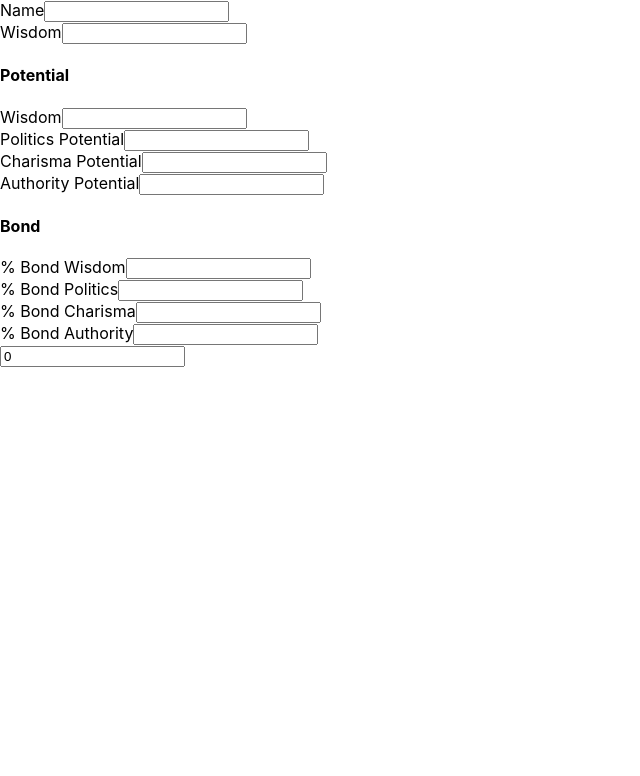
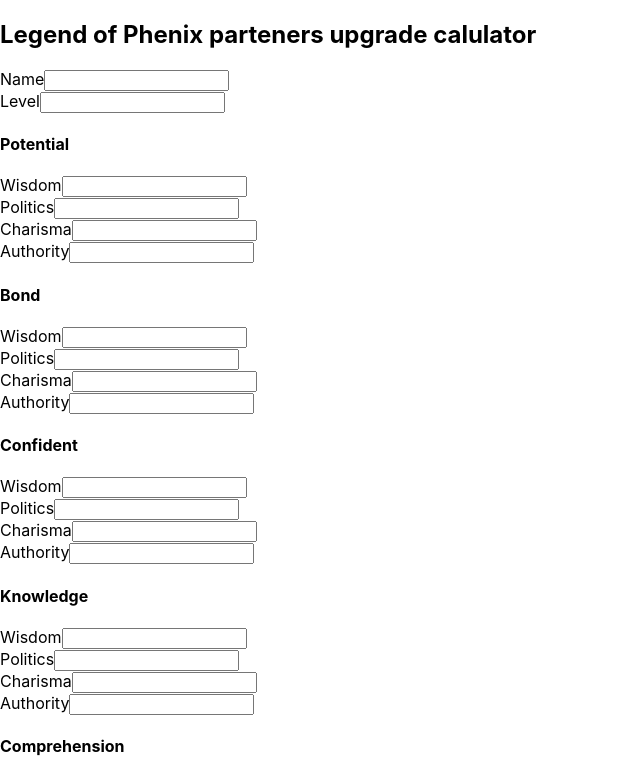
Before and after one commit to AoMirai/lop-attr-partenair-calculator, a React (Create React App) app: page / in a window 1280 px wide. Shown: the top 776 px of the page, without its empty margins (0-640 px from the left). Built offline with nearby package versions, Linux system fonts and the light colour scheme.

Commit message:
inputs done

```diff
--- a/src/App.js
+++ b/src/App.js
@@ -13,7 +13,7 @@ class App extends Component {
   }
 
   handleChange = (event) => {
-    this.setState({ [event.target.name]: event.target.value });
+    this.setState({ [event.target.id]: event.target.value });
     console.log(this.state);
   }
 
@@ -25,6 +25,7 @@ class App extends Component {
   render() {
   return (
     <div className="App">
+      <h2>Legend of Phenix parteners upgrade calulator</h2>
       <Parameter handleChange={this.handleChange} onClickResult={this.onClickResult}/>
       <Result  value={this.state.result.toString()}/>
       <History history={this.state.history}/>
--- a/src/Input.jsx
+++ b/src/Input.jsx
@@ -5,10 +5,10 @@ class Input extends Component {
     render() {
         return (
             <div>
-                <label htmlFor="wis">{this.props.name}</label>
+                <label htmlFor={this.props.name}>{this.props.name}</label>
                 <input
-                type="text"
-                id={this.props.name}
+                type={this.props.type}
+                id={this.props.id}
                 name={this.props.name}
                 onChange={this.props.handleChange}
               />
--- a/src/Parameter.jsx
+++ b/src/Parameter.jsx
@@ -1,50 +1,57 @@
 import React, { Component } from 'react';
 import Input from './Input';
 
+let potential = ["Wisdom", "Politics", "Charisma", "Authority"]
 class Parameter extends Component {
+
     render() {
         return (
             <div className="Parameter">
-                <Input handleChange={this.props.handleChange} name="Name"/>
-                <Input handleChange={this.props.handleChange} name="Wisdom"/>
+                <Input handleChange={this.props.handleChange} name="Name" id="name" type="text" />
+                <Input handleChange={this.props.handleChange} type="number" name="Level" id="lvl" />
                 <h4>Potential</h4>
-                <div>
-                    <div>
-                        <label htmlFor="wis">Wisdom</label>
-                        <input type="text" className='wis' />
-                    </div>
-                    <div>
-                        <label htmlFor="pol">Politics Potential</label>
-                        <input type="text" className='pol' />
-                    </div>
-                    <div>
-                        <label htmlFor="cha">Charisma Potential</label>
-                        <input type="text" className='cha' />
-                    </div>
-                    <div>
-                        <label htmlFor="aut">Authority Potential</label>
-                        <input type="text" className='aut' />
-                    </div>
-                </div>
+                {potential.map(pot =>
+                    <Input handleChange={this.props.handleChange}
+                        type="number"
+                        key={'pot' + pot}
+                        id={'pot' + pot}
+                        name={pot} />)}
                 <h4>Bond</h4>
-                <div>
-                    <div>
-                        <label htmlFor="bond">% Bond Wisdom</label>
-                        <input type="text" className='bond' />
-                    </div>
-                    <div>
-                        <label htmlFor="bond">% Bond Politics</label>
-                        <input type="text" className='bond' />
-                    </div>
-                    <div>
-                        <label htmlFor="bond">% Bond Charisma</label>
-                        <input type="text" className='bond' />
-                    </div>
-                    <div>
-                        <label htmlFor="bond">% Bond Authority</label>
-                        <input type="text" className='bond' />
-                    </div>
-                </div>
+                {potential.map(pot =>
+                    <Input handleChange={this.props.handleChange}
+                        type="number"
+                        key={'bond' + pot}
+                        id={'bond' + pot}
+                        name={pot}
+                    />)}
+                <h4>Confident</h4>
+                {potential.map(pot =>
+                    <Input handleChange={this.props.handleChange}
+                        type="number"
+                        key={'confident' + pot}
+                        id={'confident' + pot}
+                        name={pot} />)}
+                <h4>Knowledge</h4>
+                {potential.map(pot =>
+                    <Input handleChange={this.props.handleChange}
+                        type="number"
+                        key={'knowledge' + pot}
+                        id={'knowledge' + pot}
+                        name={pot} />)}
+                <h4>Comprehension</h4>
+                {potential.map(pot =>
+                    <Input handleChange={this.props.handleChange}
+                        type="number"
+                        key={'comprehension' + pot}
+                        id={'comprehension' + pot}
+                        name={pot} />)}
+                <h4>Other</h4>
+                {potential.map(pot =>
+                    <Input handleChange={this.props.handleChange}
+                        type="number"
+                        key={'bond' + pot}
+                        id={'bond' + pot}
+                        name={pot} />)}
             </div>
         )
     }
```
